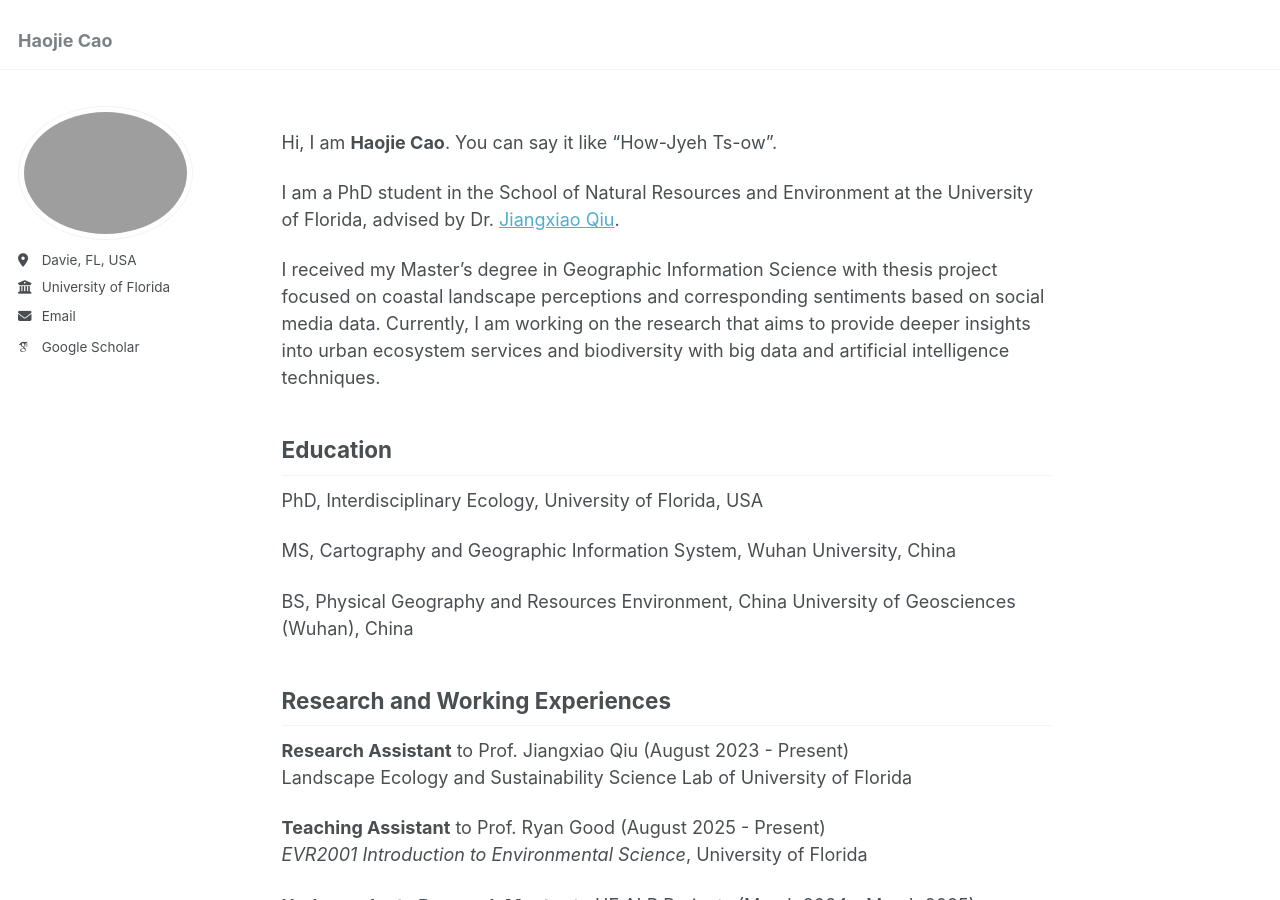
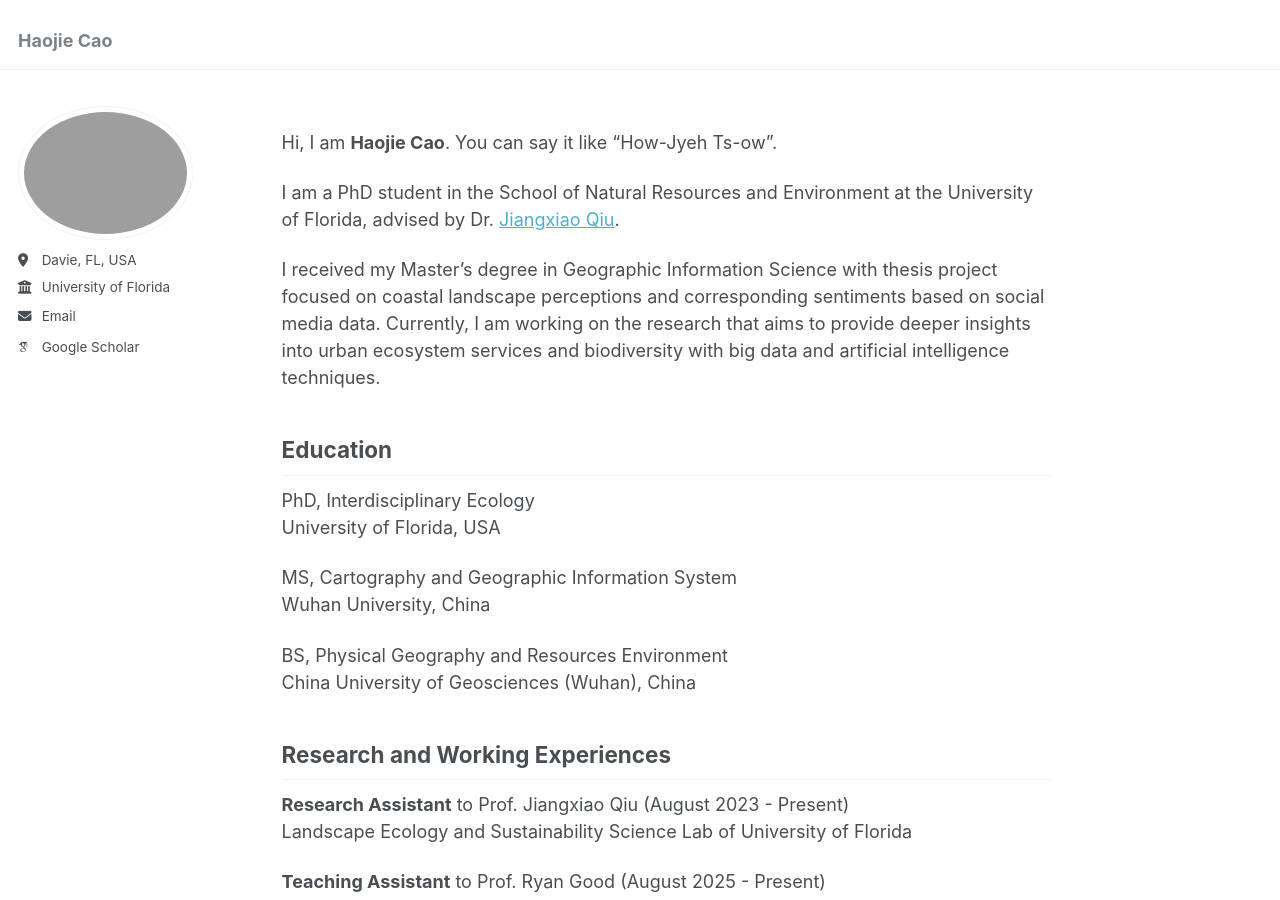
Before and after one commit to haojiecao42/haojiecao42.github.io, a Jekyll site: the page built from _pages/about.md, in a window 1280 px wide and 900 px high. Built offline with Jekyll 4.4.1, drawn with Linux system fonts in a browser that asks for light colours; some web fonts are replaced.

```diff
--- a/_pages/about.md
+++ b/_pages/about.md
@@ -14,11 +14,14 @@ I am a PhD student in the School of Natural Resources and Environment at the Uni
 I received my Master's degree in Geographic Information Science with thesis project focused on coastal landscape perceptions and corresponding sentiments based on social media data. Currently, I am working on the research that aims to provide deeper insights into urban ecosystem services and biodiversity with big data and artificial intelligence techniques.
 
 ## Education
-PhD, Interdisciplinary Ecology, University of Florida, USA
+PhD, Interdisciplinary Ecology<br>
+University of Florida, USA
 
-MS, Cartography and Geographic Information System, Wuhan University, China
+MS, Cartography and Geographic Information System<br>
+Wuhan University, China
 
-BS, Physical Geography and Resources Environment, China University of Geosciences (Wuhan), China
+BS, Physical Geography and Resources Environment<br>
+China University of Geosciences (Wuhan), China
 
 ## Research and Working Experiences
 **Research Assistant** to Prof. Jiangxiao Qiu (August 2023 - Present)<br>
```
